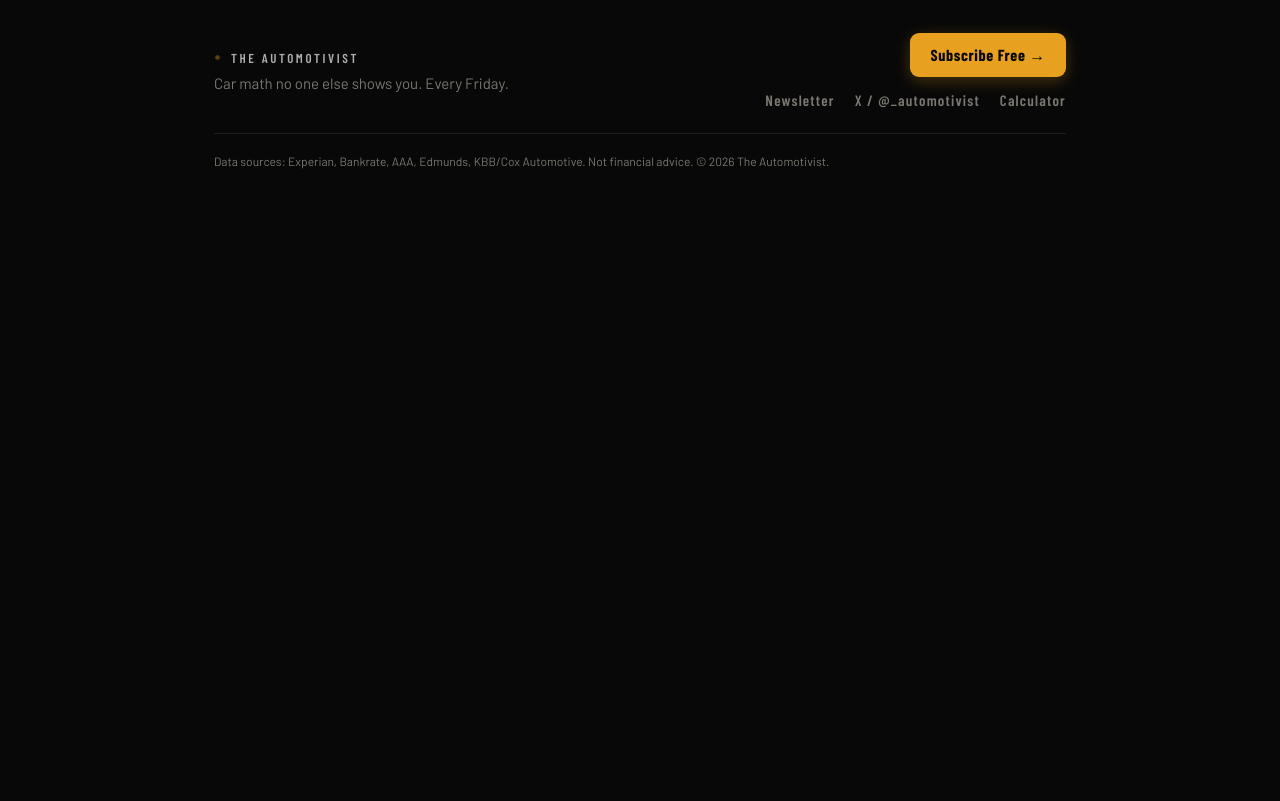
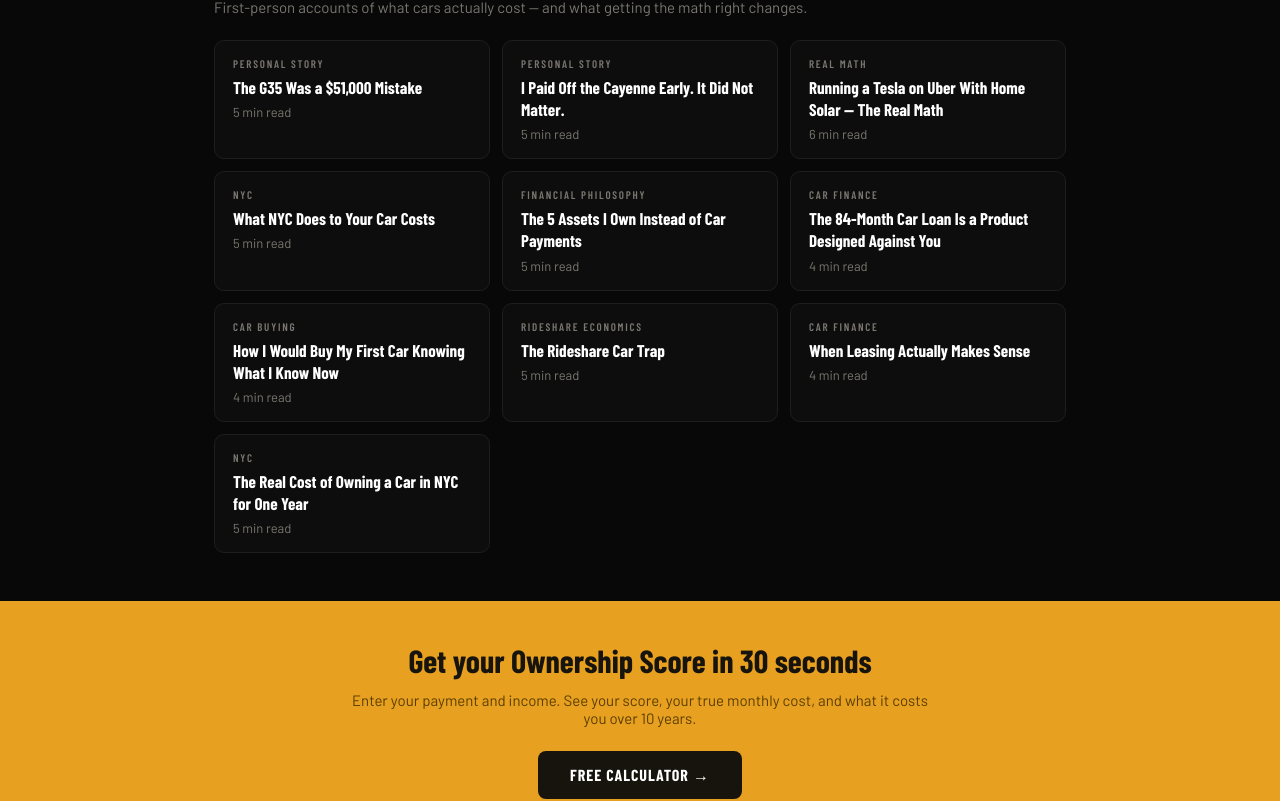
Before and after one commit to automotivist/automotivist-tools, a Next.js app: page /guides/car-payment-guide in a window 1280 px wide. Shown: the part 6480-7281 px from the top of the page. Before the commit the page ends 6688 px from the top, so only its background shows below. Built offline with nearby package versions, Linux system fonts and the light colour scheme; a web font is replaced by a local one.

Commit message:
Add stories section + calculator CTA to guide hub — gives Googlebot crawl path to all 10 story pages

```diff
--- a/pages/guides/car-payment-guide.js
+++ b/pages/guides/car-payment-guide.js
@@ -6,6 +6,7 @@ import NewsletterCapture from '../../components/NewsletterCapture';
 import Link from 'next/link';
 import { AFFORD_SALARIES, fmtDollar, monthlyTakeHome, threshold15, DATA_UPDATED, AFFORD_ANCHOR_TEXT } from '../../lib/calculations';
 import { VEHICLES } from '../../lib/vehicles-data';
+import { STORIES } from '../../lib/stories-data';
 import { IMAGES, unsplashUrl, fallbackUrl } from '../../lib/page-images';
 
 const SAMPLE_SALARIES = [40000,50000,60000,75000,90000,100000,120000,150000];
@@ -207,6 +208,36 @@ export default function CarPaymentGuide() {
           </div>
         </div>
       </section>
+
+      {/* Stories — gives Googlebot crawl path to all 10 story pages from this indexed hub */}
+      <section className="section-sm" style={{ borderTop: '1px solid var(--dark-border)' }}>
+        <div className="container">
+          <h2 className="h-display" style={{ fontSize: 'clamp(20px,3vw,28px)', marginBottom: 8 }}>From the Automotivist</h2>
+          <p style={{ color: 'var(--muted)', fontSize: 15, marginBottom: 24 }}>First-person accounts of what cars actually cost — and what getting the math right changes.</p>
+          <div className="related-grid">
+            {STORIES.map(s => (
+              <Link key={s.slug} href={`/stories/${s.slug}`} className="related-card">
+                <div className="related-card-label">{s.category}</div>
+                <div className="related-card-title">{s.title}</div>
+                <div style={{ fontSize: 13, color: 'var(--muted)', marginTop: 6 }}>{s.readTime} read</div>
+              </Link>
+            ))}
+          </div>
+        </div>
+      </section>
+
+      {/* Calculator CTA */}
+      <section style={{ background: 'var(--amber)', padding: '40px 24px', textAlign: 'center' }}>
+        <div style={{ maxWidth: 600, margin: '0 auto' }}>
+          <div style={{ fontFamily: 'var(--font-display)', fontSize: 'clamp(22px,3vw,32px)', fontWeight: 800, color: '#17140D', marginBottom: 12 }}>
+            Get your Ownership Score in 30 seconds
+          </div>
+          <p style={{ fontSize: 15, color: '#5a3e00', marginBottom: 24 }}>Enter your payment and income. See your score, your true monthly cost, and what it costs you over 10 years.</p>
+          <Link href="/calculator" style={{ display: 'inline-block', background: '#17140D', color: '#fff', fontFamily: 'var(--font-display)', fontSize: 16, fontWeight: 800, letterSpacing: '.06em', textTransform: 'uppercase', padding: '14px 32px', borderRadius: 8, textDecoration: 'none' }}>
+            Free Calculator →
+          </Link>
+        </div>
+      </section>
     </Layout>
   );
 }
```
